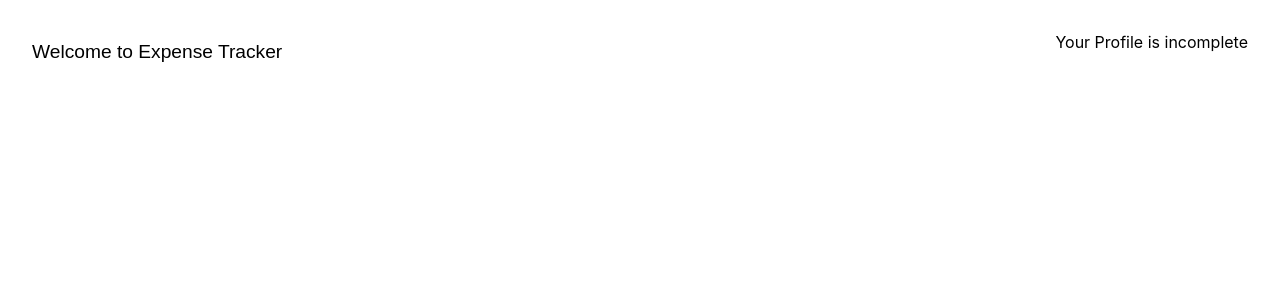
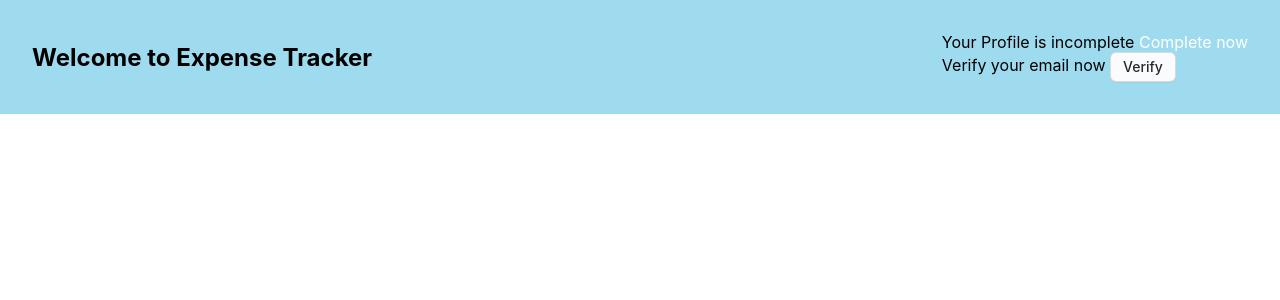
Before and after one commit to suryansh2206/Expense-Tracker, a React (Create React App) app: page / in a window 1280 px wide. Shown: the top 300 px of the page. Built offline with nearby package versions, Linux system fonts and the light colour scheme.

Commit message:
Verify Email

```diff
--- a/src/Components/Pages/Welcome.css
+++ /dev/null
@@ -1,26 +0,0 @@
-.header {
-  display: flex;
-  justify-content: space-between;
-  align-items: center;
-  background-color: rgb(158, 219, 239);
-  padding: 2rem;
-}
-
-.left-column {
-  font-weight: bold;
-}
-
-.right-column {
-  display: flex;
-  flex-direction: row;
-}
-
-.link {
-  /* color: #0b0000; */
-  text-decoration: none;
-}
-
-.active {
-  color: rgb(20, 20, 225);
-  text-decoration: none;
-}
--- a/src/Components/Pages/Welcome.js
+++ b/src/Components/Pages/Welcome.js
@@ -1,17 +1,49 @@
 import React, { Fragment } from "react";
-import "./Welcome.css";
+import classes from "./Welcome.module.css";
 import { NavLink } from "react-router-dom";
 
 const Welcome = () => {
+  const verifyHandler = () => {
+    fetch(
+      "https://identitytoolkit.googleapis.com/v1/accounts:sendOobCode?key=AIzaSyCY-VGJzQO4PuIAWLAzUqOd4c2XvpMOQFs",
+      {
+        method: "POST",
+        body: JSON.stringify({
+          requestType: "VERIFY_EMAIL",
+          idToken: localStorage.getItem("token"),
+        }),
+        headers: {
+          "Content-Type": "application/json",
+        },
+      }
+    ).then((res) => {
+      if (res.ok) {
+        res.json().then((data) => console.log(data));
+      } else {
+        res.json().then((data) => {
+          alert(data.error.message);
+        });
+      }
+    });
+  };
+
   return (
     <Fragment>
-      <header className="header">
-        <div className="left-column">Welcome to Expense Tracker</div>
-        <div className="rigth-column">
-          <div>Your Profile is incomplete</div>
-          <NavLink activeClassName="active" className="link" to='/updateprofile'>
+      <header className={classes.header}>
+        <div className={classes.left}>Welcome to Expense Tracker</div>
+        <div className={classes.rigth}>
+          Your Profile is incomplete{"  "}
+          <NavLink
+            activeClassName="active"
+            className="link"
+            to="/updateprofile"
+          >
             Complete now
           </NavLink>
+          <div>
+            Verify your email now{"  "}
+            <button onClick={verifyHandler}>Verify</button>
+          </div>
         </div>
       </header>
     </Fragment>
--- /dev/null
+++ b/src/Components/Pages/Welcome.module.css
@@ -0,0 +1,87 @@
+.header {
+  display: flex;
+  justify-content: space-between;
+  align-items: center;
+  background-color: rgb(158, 219, 239);
+  padding: 2rem;
+}
+
+.left {
+  font-weight: bold;
+  font-size: x-large;
+}
+
+.right {
+  display: flex;
+  flex-direction: row;
+  font-family: -apple-system, system-ui, "Segoe UI", Helvetica, Arial,
+    sans-serif, "Apple Color Emoji", "Segoe UI Emoji";
+}
+
+.link {
+  /* color: #0b0000; */
+  text-decoration: none;
+}
+
+.active {
+  color: rgb(20, 20, 225);
+  text-decoration: none;
+}
+button {
+  appearance: none;
+  background-color: #fafbfc;
+  border: 1px solid rgba(27, 31, 35, 0.15);
+  border-radius: 6px;
+  box-shadow: rgba(27, 31, 35, 0.04) 0 1px 0,
+    rgba(255, 255, 255, 0.25) 0 1px 0 inset;
+  box-sizing: border-box;
+  color: #24292e;
+  cursor: pointer;
+  display: inline-block;
+  font-family: -apple-system, system-ui, "Segoe UI", Helvetica, Arial,
+    sans-serif, "Apple Color Emoji", "Segoe UI Emoji";
+  font-size: 14px;
+  font-weight: 500;
+  line-height: 20px;
+  list-style: none;
+  padding: 4px 12px;
+  position: relative;
+  transition: background-color 0.2s cubic-bezier(0.3, 0, 0.5, 1);
+  user-select: none;
+  -webkit-user-select: none;
+  touch-action: manipulation;
+  vertical-align: middle;
+  white-space: nowrap;
+  word-wrap: break-word;
+}
+
+button:hover {
+  background-color: #f3f4f6;
+  text-decoration: none;
+  transition-duration: 0.1s;
+}
+
+button:disabled {
+  background-color: #fafbfc;
+  border-color: rgba(27, 31, 35, 0.15);
+  color: #959da5;
+  cursor: default;
+}
+
+button:active {
+  background-color: #edeff2;
+  box-shadow: rgba(225, 228, 232, 0.2) 0 1px 0 inset;
+  transition: none 0s;
+}
+
+button:focus {
+  outline: 1px transparent;
+}
+
+button:before {
+  display: none;
+}
+
+button:-webkit-details-marker {
+  display: none;
+}
```
